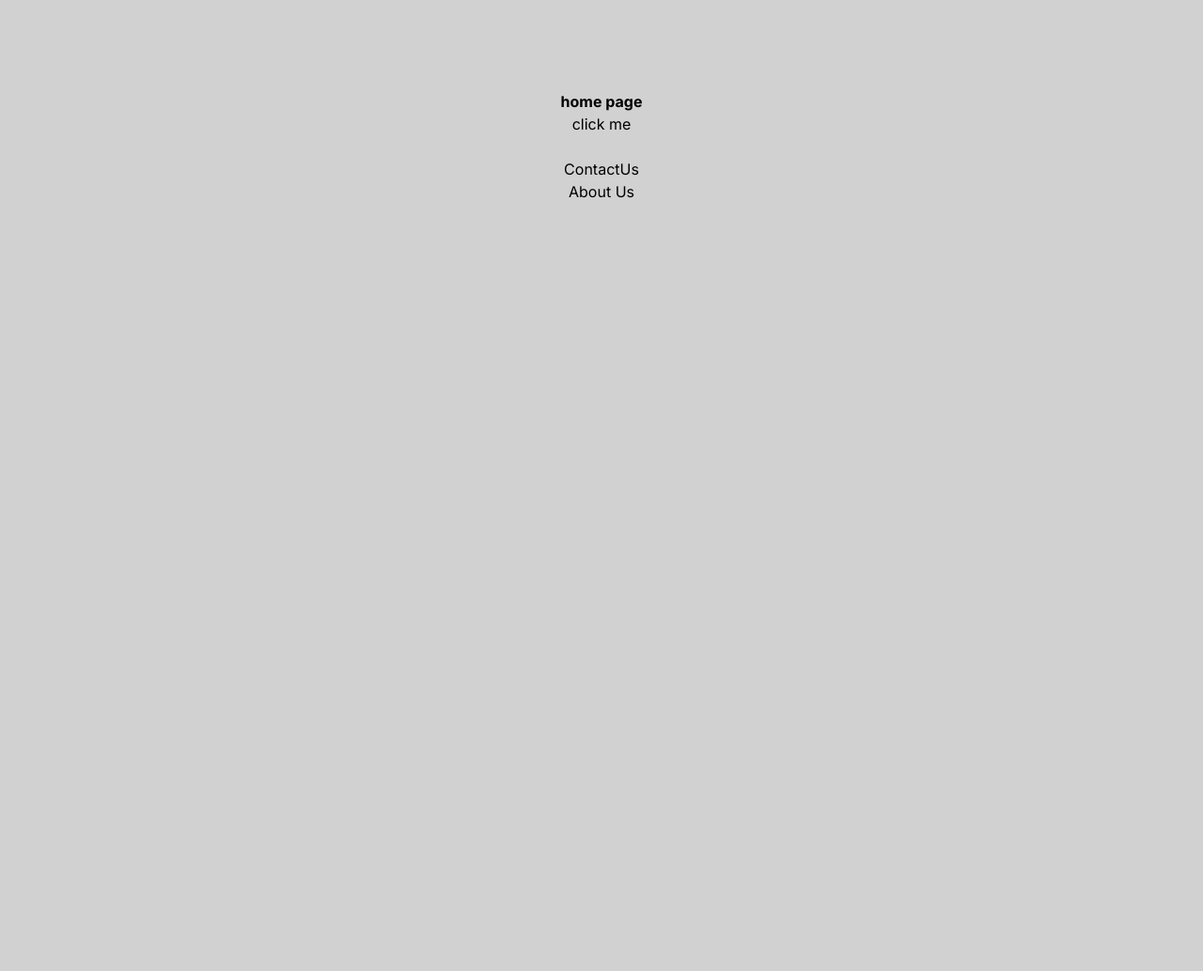
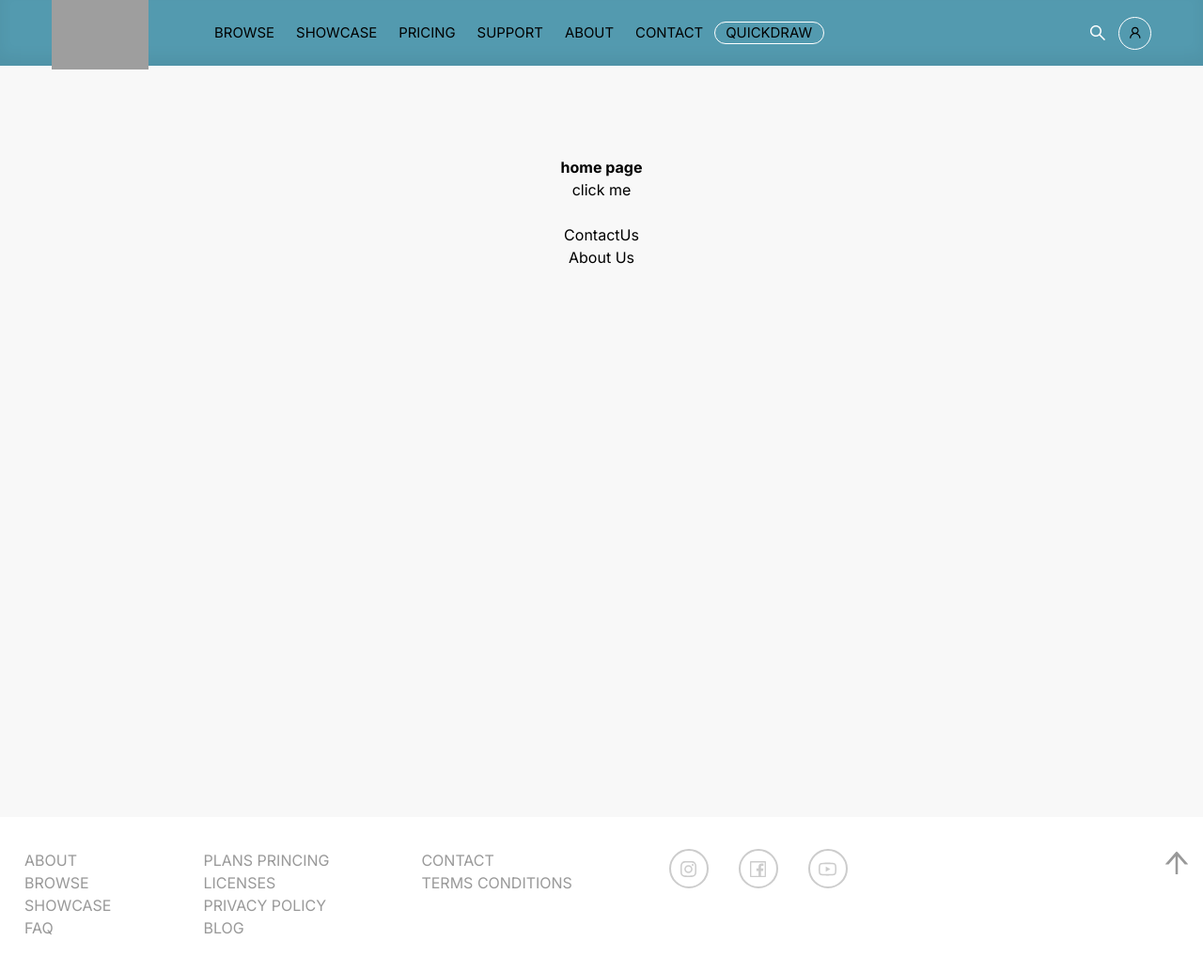
Before and after one commit to vikashcbtpl/ArtMasteryHub, a Next.js app: page / in a window 1280 px wide. Shown: the top 1034 px of the page at 94% size. Before the commit the page ends 800 px from the top, so only its background shows below. Built offline with nearby package versions, Linux system fonts and the light colour scheme; grey boxes are pictures that could not be loaded.

Commit message:
"Navbar and footer Added"

```diff
--- a/app/globals.css
+++ b/app/globals.css
@@ -18,7 +18,7 @@
 
 body {
   color: rgb(var(--foreground-rgb));
-  background: rgb(209, 209, 209);
+  background: rgb(248, 248, 248);
 }
 
 @layer utilities {
@@ -26,3 +26,8 @@ body {
     text-wrap: balance;
   }
 }
+* {
+  margin: 0;
+  padding: 0;
+  box-sizing: border-box;
+}
--- a/app/layout.js
+++ b/app/layout.js
@@ -1,5 +1,7 @@
 import { Inter } from "next/font/google";
 import "./globals.css";
+import Footer from '../components/Footer';
+import Header from '../components/Header';
 
 const inter = Inter({ subsets: ["latin"] });
 
@@ -11,7 +13,13 @@ export const metadata = {
 export default function RootLayout({ children }) {
   return (
     <html lang="en">
-      <body className={inter.className}>{children}</body>
+      <body className={inter.className}>
+        <Header/>
+        <main>
+          {children}
+        </main>
+        <Footer/>
+      </body>
     </html>
   );
 }
--- /dev/null
+++ b/components/Footer.js
@@ -0,0 +1,51 @@
+"use client"
+
+import React from 'react';
+import '../styles/footer.css';
+import Link from 'next/link';
+import { InstagramOutlined, FacebookOutlined, YoutubeOutlined, ArrowUpOutlined } from '@ant-design/icons';
+
+const Footer = () => {
+
+    const scrollToTop = () => {
+        window.scrollTo({
+          top: 0,
+          behavior: 'smooth'
+        });
+      };
+
+  return (
+    <div className='footer'>
+        <div className='footer-container'>
+            <div className='footer-content'>
+            <ul className='unordered'>
+                <li><Link href='/aboutus'>ABOUT</Link></li>
+                <li><a>BROWSE</a></li>
+                <li><a>SHOWCASE</a></li>
+                <li><a>FAQ</a></li>
+            </ul>
+            <ul className='unordered'>
+                <li><a>PLANS PRINCING</a></li>
+                <li><a>LICENSES</a></li>
+                <li><a>PRIVACY POLICY</a></li>
+                <li><a>BLOG</a></li>
+            </ul>
+            <ul className='unordered'>
+                <li><Link href='/contactUs'>CONTACT</Link></li>
+                <li><a>TERMS CONDITIONS</a></li>
+            </ul>
+            </div>
+            <div className='footer-icon'>
+            <a className='icon' href='https://www.instagram.com/'><InstagramOutlined /></a>
+            <a className='icon' href='https://www.facebook.com/'><FacebookOutlined /></a>
+            <a className='icon' href='https://www.youtube.com/'><YoutubeOutlined /></a>
+            </div>
+            <button className='scrool-to-top' onClick={scrollToTop}>
+                <ArrowUpOutlined />
+            </button>
+        </div>
+    </div>
+  )
+}
+
+export default Footer
--- /dev/null
+++ b/components/Header.js
@@ -0,0 +1,97 @@
+"use client"
+
+import React, { useState } from 'react';
+import Link from 'next/link';
+import { SearchOutlined, UserOutlined, MenuFoldOutlined, CloseOutlined } from '@ant-design/icons';
+
+import '../styles/header.css';
+
+const Header = () => {
+  const [searchVisible, setSearchVisible] = useState(false);
+  const [sidebarVisible, setSidebarVisible] = useState(false);
+
+  const handleSearchClick = () => {
+    setSearchVisible(!searchVisible);
+  };
+
+  const toggleSidebar = () => {
+    setSidebarVisible(!sidebarVisible);
+  };
+
+  const closeSidebar = () => {
+    setSidebarVisible(false);
+  };
+
+  return (
+    <div className='my-navbar'>
+      <Link href="/">
+        <img src="https://www.bodiesinmotion.photo/img/logowhite2.webp" alt="brand-logo" />
+      </Link>
+      <button className='nav-toggle' type='button' aria-label='menu' onClick={toggleSidebar}>
+        <MenuFoldOutlined />
+      </button>
+
+      {!sidebarVisible ? (
+        <>
+        <div className="navbar-content">
+          <ul>
+            <li><Link href="/">BROWSE</Link></li>
+            <li><Link href="/">SHOWCASE</Link></li>
+            <li><Link href="/">PRICING</Link></li>
+            <li><Link href="/">SUPPORT</Link></li>
+            <li><Link href="/aboutus">ABOUT</Link></li>
+            <li><Link href="/contactUs">CONTACT</Link></li>
+            <li id='quickdraw'><Link href="/quick-draw/show">QUICKDRAW</Link></li>
+          </ul>
+        </div>
+        <div className='nav-acc'>
+        <div className={`search-container ${searchVisible ? 'active' : ''}`}>
+        <input
+          type='search'
+          name='search'
+          aria-label='Search'
+          className='search-bar'
+          placeholder='Search...'/>
+      </div>
+      <button className='search' onClick={handleSearchClick}>
+        <SearchOutlined />
+      </button>
+      <div className='user'><Link href="/"><UserOutlined /></Link></div>
+        </div>
+      </>
+      ) : (
+        <div className="sidebar active">
+          <button className="close-btn" onClick={closeSidebar}>
+            <CloseOutlined />
+          </button>
+          <div className='sidebar-header'>
+            <div className={`search-container ${searchVisible ? 'active' : ''}`}>
+              <input
+                type='search'
+                name='search'
+                aria-label='Search'
+                className='search-bar'
+                placeholder='Search...'
+              />
+            </div>
+            <button className='search' onClick={handleSearchClick}>
+              <SearchOutlined />
+            </button>
+            <div className='user'><Link href="/"><UserOutlined /></Link></div>
+          </div>
+          <ul>
+            <li><Link href="/">BROWSE</Link></li>
+            <li><Link href="/">SHOWCASE</Link></li>
+            <li><Link href="/">PRICING</Link></li>
+            <li><Link href="/">SUPPORT</Link></li>
+            <li><Link href="/aboutus">ABOUT</Link></li>
+            <li><Link href="/contactUs">CONTACT</Link></li>
+            <li id='quickdraw'><Link href="/quick-draw/show">QUICKDRAW</Link></li>
+          </ul>
+        </div>
+      )}
+    </div>
+  );
+}
+
+export default Header;
--- /dev/null
+++ b/styles/footer.css
@@ -0,0 +1,83 @@
+.footer{
+    background-color: #fff;
+    margin-top: auto;
+    padding: 34px 0;
+}
+.footer-container{
+    max-width: 1300px;
+    display: flex;
+    flex-wrap: wrap;
+    padding: 0 15px;
+    margin: auto;
+}
+.footer-content{
+    display: flex;
+}
+.unordered{
+    padding-left: 0;
+    padding-right: 75px;
+    margin-top: 0;
+    margin-bottom: 1rem;
+    box-sizing: border-box;
+    font-size: 1rem;
+    font-weight: 400;
+    line-height: 1.5;
+    color: #999999;
+    text-align: left;
+}
+li{
+    margin-bottom: 7px;
+}
+li:hover{
+    color: #858282;
+}
+.footer-icon a {
+    background-color: transparent;
+    margin: 0 16px;
+    text-decoration: none;
+}
+.icon{
+    display: inline-flex;
+    align-items: center;
+    justify-content: center;
+    cursor: pointer;
+    background-color: #fff;
+    border: 2px solid #ccc;
+    border-radius: 100%;
+    color: #ccc;
+    width: 42px;
+    height: 42px;
+    margin: 0;
+    font-size: 19px;
+    line-height: 1;
+}
+.icon:hover{
+    background-color: #ccc;
+    color: #fff;
+    transition: all .1s ease;
+}
+.scrool-to-top{
+    color: #999;
+    font-size: 30px;
+    line-height: 30px;
+    width: 28px;
+    height: 30px;
+    margin-left: auto;
+    cursor: pointer;
+}
+@media(max-width:991px){
+    .unordered{
+        padding-right: 30px;
+    }
+}
+@media(max-width:796px){
+    .footer-content{
+        display: flex;
+        justify-content: space-between;
+        width: 100%;
+    }
+    .footer-icon{
+        width: 100%;
+        margin-top: 30px;
+    }
+}
--- /dev/null
+++ b/styles/header.css
@@ -0,0 +1,211 @@
+.my-navbar {
+  background-color: #539aaf;
+  padding: 7px 55px;
+  box-shadow: inset 0 -10px 15px rgba(0, 0, 0, .05);
+  font-size: .848em;
+  z-index: 10;
+  height: 70px;
+  width: 100%;
+  max-width: 100vw;
+  display: flex;
+  align-items: center;
+}
+
+img {
+  width: 7.6em;
+  flex: 0 0 7.6em;
+  display: inline-block;
+  margin-right: 7.4em;
+}
+
+img:hover {
+  cursor: pointer;
+  color: #da4545;
+}
+
+.navbar-content {
+  display: flex;
+  align-items: center;
+  justify-content: space-between;
+  width: 100%;
+  height: 32px;
+  font-size: 1.1em;
+}
+
+.navbar-content ul {
+  display: flex;
+  align-items: center;
+}
+
+li {
+  padding: 0 12px 0 11px;
+  margin-bottom: 0;
+}
+li:hover{
+  color: #ccc;
+}
+
+#quickdraw {
+  border: 1.5px solid #fff;
+  border-radius: 20px;
+}
+#quickdraw:hover{
+  border: 1.5px solid #ccc;
+}
+
+.icons {
+  display: flex;
+  align-items: center;
+  font-size: 22px;
+}
+
+.search-container {
+  position: relative;
+  width: 0;
+  overflow: hidden;
+  transition: width 0.5s ease-in-out;
+}
+
+.search-container.active {
+  width: 200px;
+}
+
+.search-bar {
+  width: 100%;
+  height: 35px;
+  padding: 5px 10px;
+  border: 2px solid #ccc;
+  border-radius: 45px;
+  opacity: 1;
+}
+
+.search-bar::placeholder {
+  font-size: 14px;
+  color: #999;
+}
+
+button.search {
+  background: none;
+  font-size: 18px;
+  font-weight: 500;
+  border: none;
+  cursor: pointer;
+  color: #fff;
+  margin-left: 10px;
+}
+
+.user {
+  display: flex;
+  align-items: center;
+  justify-content: center;
+  width: 35px;
+  height: 35px;
+  border: 1px solid #fff;
+  border-radius: 50%;
+  margin-left: 13px;
+}
+.user:hover{
+  color: #ccc;
+  border: 1px solid #ccc;
+}
+.nav-acc{
+  display: flex;
+  align-items: center;
+  justify-content: center;
+
+}
+.sidebar {
+  position: fixed;
+  top: 0;
+  right: -300px;
+  height: 100%;
+  width: 300px;
+  background-color: #57595b;
+  box-shadow: -2px 0 5px rgba(0, 0, 0, 0.5);
+  padding: 20px;
+  transition: right 0.3s ease;
+  z-index: 100;
+}
+
+.sidebar-header {
+  display: flex;
+  justify-content:flex-start;
+  align-items: center;
+  padding-bottom: 20px;
+  border-bottom: 1px solid rgba(255, 255, 255, 0.2);
+  margin-top: 25px;
+}
+.sidebar.active {
+  right: 0;
+}
+
+.sidebar ul {
+  list-style-type: none;
+  padding: 0;
+}
+
+.sidebar ul li {
+  margin: 20px 0;
+  color: #fff;
+  font-size: 15px;
+}
+.sidebar #quickdraw{
+  width: 115px;
+  padding: 4px;
+  display: flex;
+  justify-content: center;
+}
+.sidebar #quickdraw:hover{
+  color: #ccc;
+}
+
+.nav-toggle {
+  margin-left: auto;
+  font-size: 33px;
+  cursor: pointer;
+}
+
+.close-btn {
+  background: none;
+  display: flex;
+  align-items: center;
+  justify-content: center;
+  border: 0.5px solid #fff;
+  border-radius: 50%;
+  padding: 5px;
+  height: 24px;
+  width: 24px;
+  color: #fff;
+  font-size: 16px;
+  position: absolute;
+  top: 10px;
+  right: 10px;
+  cursor: pointer;
+}
+
+@media (max-width:1100px){
+  img{
+      margin-right: 3rem;
+  }
+}
+@media (min-width:1020px){
+  .nav-toggle{
+      display: none;
+    }
+}
+@media (max-width:1020px){
+  .navbar-content{
+      display: none;
+  }
+  .nav-acc{
+    display: none;
+}
+  .nav-toggle{
+      margin-left: auto;
+      font-size: 33px;
+      cursor: pointer;
+  }
+  .my-navbar{
+      padding: 7px 10px;
+  }
+}
```
Also changed, not shown: package.json (line endings or trailing spaces).
